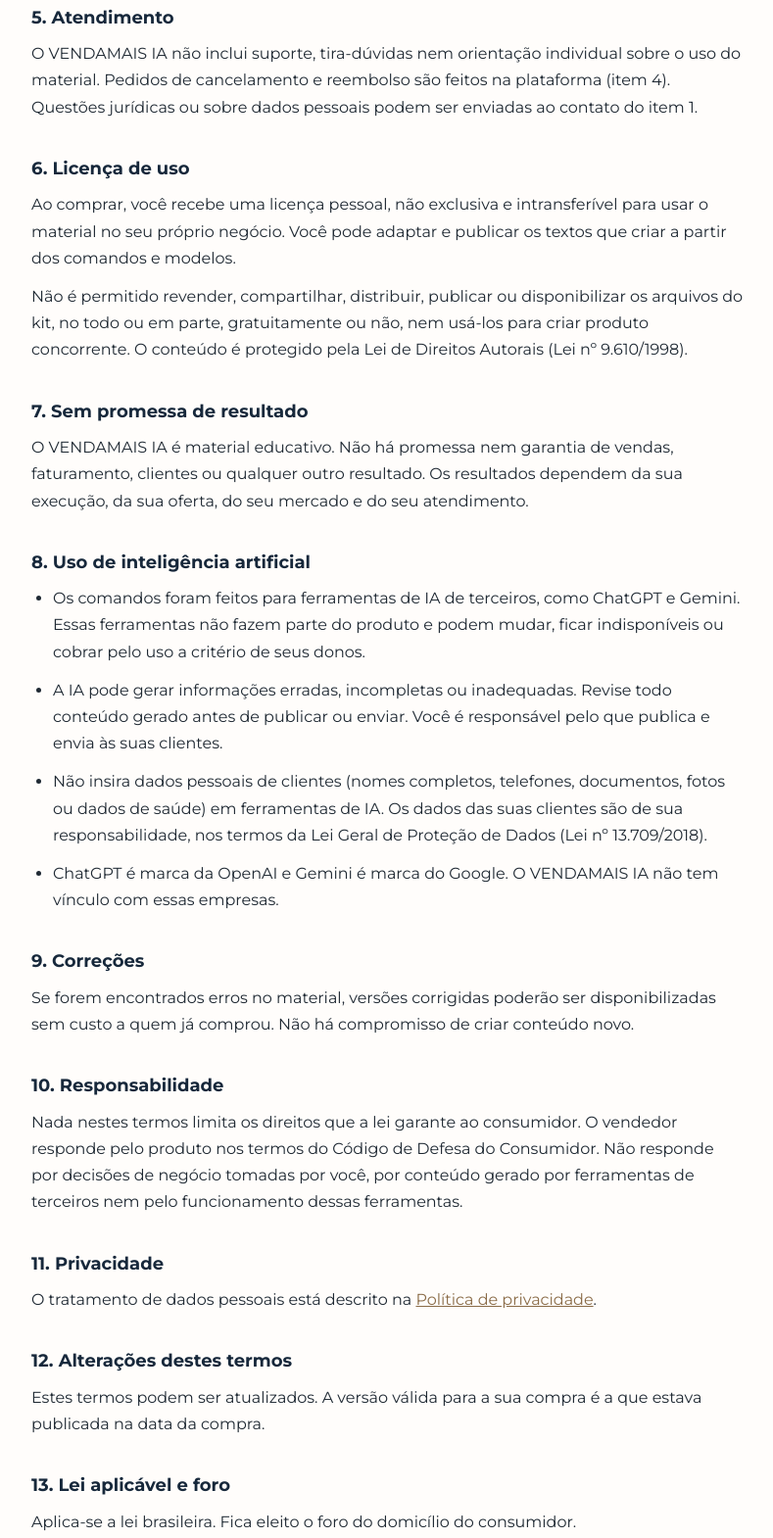
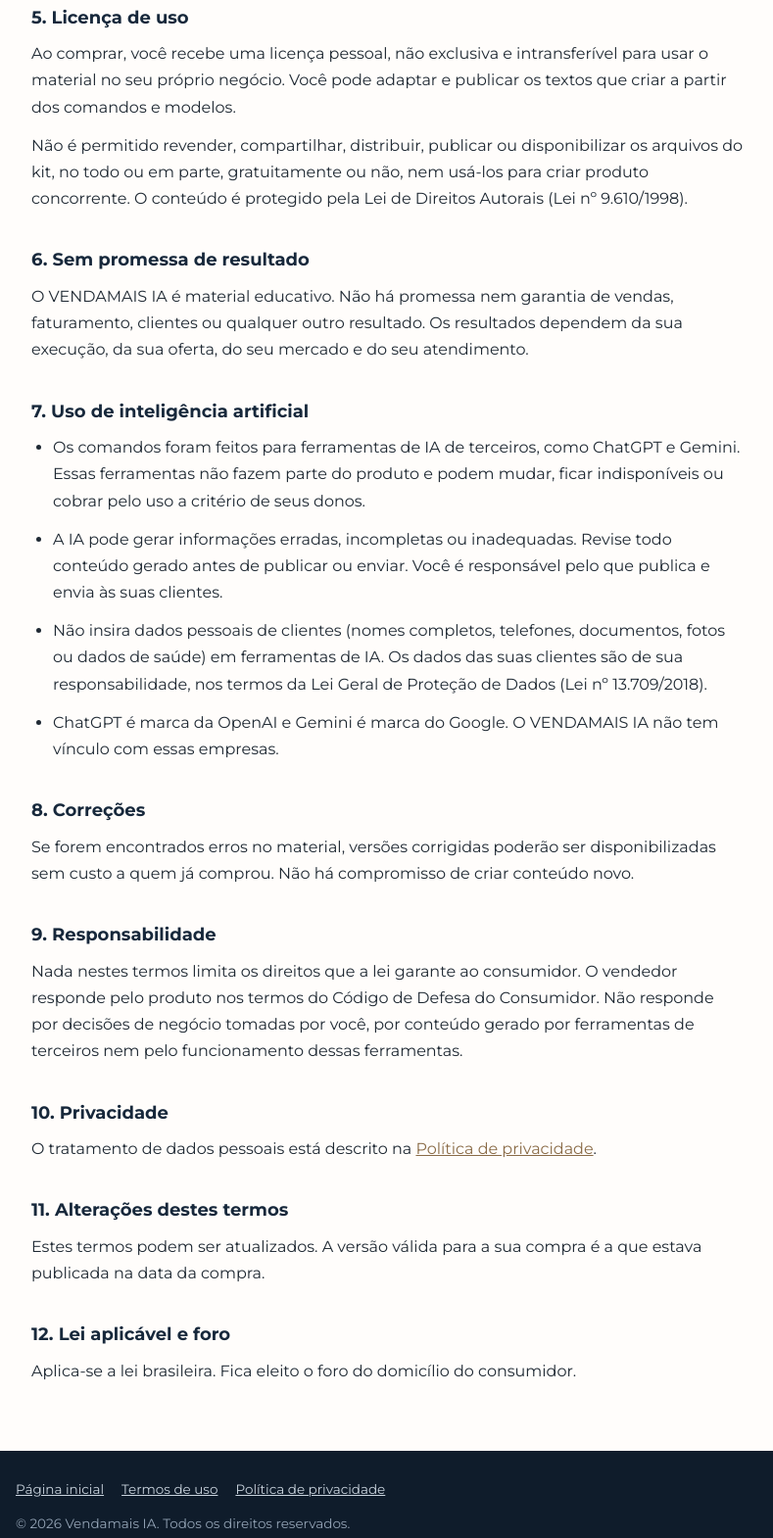
Before and after one commit to robsonfreitasadv/VENDAMAIS-IA, a website: page pagina/termos.html in a window 1280 px wide. Shown: the part 1238-2808 px from the top of the page at 98% size, without its empty margins (244-1033 px from the left). Drawn offline with nearby package versions, Linux system fonts and the light colour scheme.

Commit message:
Termos e ficha da Kiwify sem menção a suporte
Co-Authored-By: Claude Opus 5.5 <noreply@anthropic.com>
Claude-Session: https://claude.ai/code/session_01V2PkBjbxiQ64CLkHDBmRmA

```diff
--- a/pagina/termos.html
+++ b/pagina/termos.html
@@ -51,17 +51,14 @@ footer a{color:#C9D3DD;margin-right:18px}
 <p>Você pode desistir da compra em até <strong>7 (sete) dias</strong> contados da compra ou do recebimento do acesso, sem precisar justificar, com devolução integral do valor pago, conforme o art. 49 do Código de Defesa do Consumidor.</p>
 <p>O pedido de cancelamento e reembolso é feito diretamente na plataforma Kiwify, pelo link do e-mail de compra ou pela área de acesso. O estorno segue os prazos da plataforma e da operadora de pagamento.</p>
 
-<h2>5. Atendimento</h2>
-<p>O VENDAMAIS IA não inclui suporte, tira-dúvidas nem orientação individual sobre o uso do material. Pedidos de cancelamento e reembolso são feitos na plataforma (item 4). Questões jurídicas ou sobre dados pessoais podem ser enviadas ao contato do item 1.</p>
-
-<h2>6. Licença de uso</h2>
+<h2>5. Licença de uso</h2>
 <p>Ao comprar, você recebe uma licença pessoal, não exclusiva e intransferível para usar o material no seu próprio negócio. Você pode adaptar e publicar os textos que criar a partir dos comandos e modelos.</p>
 <p>Não é permitido revender, compartilhar, distribuir, publicar ou disponibilizar os arquivos do kit, no todo ou em parte, gratuitamente ou não, nem usá-los para criar produto concorrente. O conteúdo é protegido pela Lei de Direitos Autorais (Lei nº 9.610/1998).</p>
 
-<h2>7. Sem promessa de resultado</h2>
+<h2>6. Sem promessa de resultado</h2>
 <p>O VENDAMAIS IA é material educativo. Não há promessa nem garantia de vendas, faturamento, clientes ou qualquer outro resultado. Os resultados dependem da sua execução, da sua oferta, do seu mercado e do seu atendimento.</p>
 
-<h2>8. Uso de inteligência artificial</h2>
+<h2>7. Uso de inteligência artificial</h2>
 <ul>
   <li>Os comandos foram feitos para ferramentas de IA de terceiros, como ChatGPT e Gemini. Essas ferramentas não fazem parte do produto e podem mudar, ficar indisponíveis ou cobrar pelo uso a critério de seus donos.</li>
   <li>A IA pode gerar informações erradas, incompletas ou inadequadas. Revise todo conteúdo gerado antes de publicar ou enviar. Você é responsável pelo que publica e envia às suas clientes.</li>
@@ -69,19 +66,19 @@ footer a{color:#C9D3DD;margin-right:18px}
   <li>ChatGPT é marca da OpenAI e Gemini é marca do Google. O VENDAMAIS IA não tem vínculo com essas empresas.</li>
 </ul>
 
-<h2>9. Correções</h2>
+<h2>8. Correções</h2>
 <p>Se forem encontrados erros no material, versões corrigidas poderão ser disponibilizadas sem custo a quem já comprou. Não há compromisso de criar conteúdo novo.</p>
 
-<h2>10. Responsabilidade</h2>
+<h2>9. Responsabilidade</h2>
 <p>Nada nestes termos limita os direitos que a lei garante ao consumidor. O vendedor responde pelo produto nos termos do Código de Defesa do Consumidor. Não responde por decisões de negócio tomadas por você, por conteúdo gerado por ferramentas de terceiros nem pelo funcionamento dessas ferramentas.</p>
 
-<h2>11. Privacidade</h2>
+<h2>10. Privacidade</h2>
 <p>O tratamento de dados pessoais está descrito na <a href="privacidade.html">Política de privacidade</a>.</p>
 
-<h2>12. Alterações destes termos</h2>
+<h2>11. Alterações destes termos</h2>
 <p>Estes termos podem ser atualizados. A versão válida para a sua compra é a que estava publicada na data da compra.</p>
 
-<h2>13. Lei aplicável e foro</h2>
+<h2>12. Lei aplicável e foro</h2>
 <p>Aplica-se a lei brasileira. Fica eleito o foro do domicílio do consumidor.</p>
 </main>
 <footer><div class="in"><p><a href="index.html">Página inicial</a><a href="termos.html">Termos de uso</a><a href="privacidade.html">Política de privacidade</a></p><p>© 2026 Vendamais IA. Todos os direitos reservados.</p></div></footer>
```
Also changed, not shown: oferta/PRODUTO_KIWIFY.md (+1 -1 lines).
